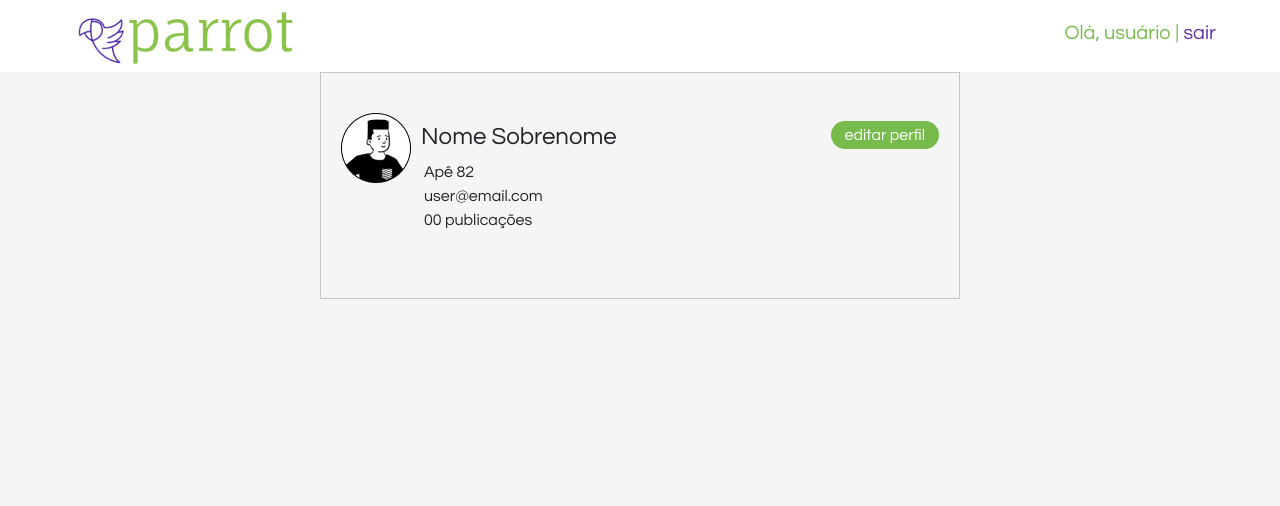
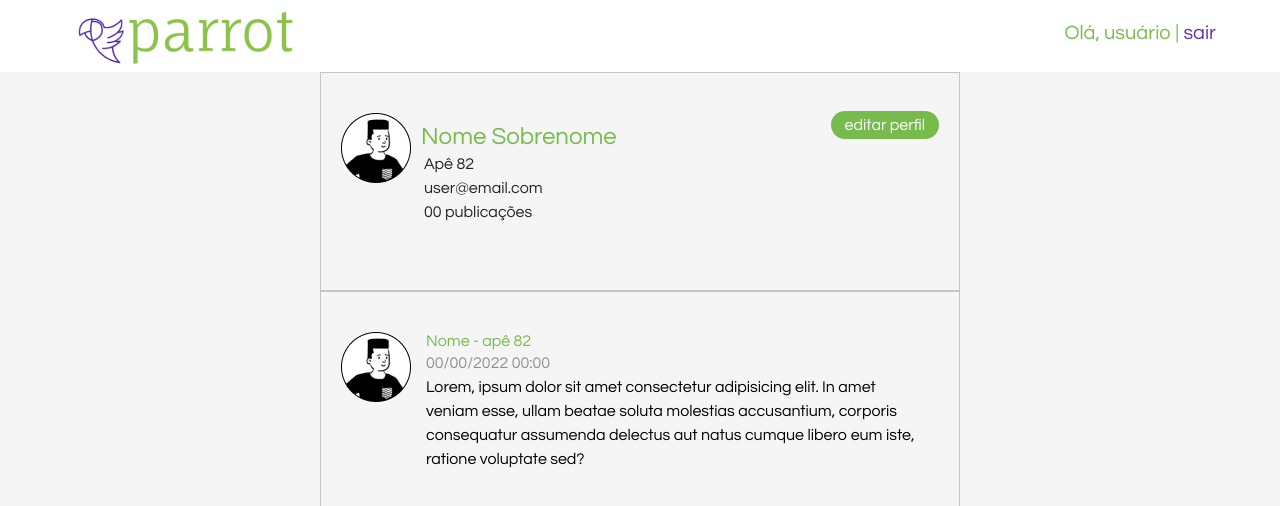
Before and after one commit to laura-cordeiro/parrot, a React (Vite) app in the folder frontend/vite-project/: page /perfil/1 in a window 1280 px wide. Shown: the top 506 px of the page. Built offline with nearby package versions, Linux system fonts and the light colour scheme.

Commit message:
Estilização do componente UserTweets

```diff
--- a/frontend/vite-project/src/App.tsx
+++ b/frontend/vite-project/src/App.tsx
@@ -1,4 +1,4 @@
-import Header from "./components"
+import Header from "./components/Header"
 import MyRoutes from "./MyRoutes"
 import 'bootstrap/dist/css/bootstrap.min.css';
 
--- a/frontend/vite-project/src/components/index.tsx
+++ b/frontend/vite-project/src/components/Header/index.tsx
@@ -1,6 +1,6 @@
-import './Header/styles.css'
+import './styles.css'
 
-import Logo from '../assets/images/parrot-logo-2.png'
+import Logo from '../../assets/images/parrot-logo-2.png'
 import { Link } from 'react-router-dom'
 
 const Header = () => {
@@ -11,7 +11,7 @@ const Header = () => {
                     <img src={Logo} alt='Logo Parrot'></img>
                 </div>
                 <div>
-                    <p>Olá, usuário | <Link to='/login' id='exit'>sair</Link></p>
+                    <p id='usuario'>Olá, usuário | <Link to='/login' id='exit'>sair</Link></p>
                 </div>
             </div>
 
--- a/frontend/vite-project/src/components/Header/styles.css
+++ b/frontend/vite-project/src/components/Header/styles.css
@@ -1,7 +1,7 @@
 header{
     width: 100%;
     background-color: #FFFFFF;
-    box-shadow: 0px 4px 6px rgba(0, 0, 0, 0.08) ;
+    box-shadow: 0px 4px 6px rgba(0, 0, 0, 0.08);
     font-family: Questrial;
 }
 
@@ -15,8 +15,8 @@ header{
 
 }
 
-p{
-    color: #76BB4C;
+#usuario{
+    color: #76BB4C !important;
     font-size: 20px;
 }
 
--- a/frontend/vite-project/src/components/Sections/UserInfoSection/index.tsx
+++ b/frontend/vite-project/src/components/Sections/UserInfoSection/index.tsx
@@ -1,5 +1,6 @@
 import { Link } from 'react-router-dom'
 import Picture  from '../../../assets/images/imagem-perfil.png'
+
 
 import './styles.css'
 
@@ -11,7 +12,7 @@ const UserInfoSection = () => {
                     <img src={Picture} alt='Imagem de perfil'></img>
                 </div>
                 <div className='user-personal-data'>
-                    <h4>Nome Sobrenome</h4>
+                    <h4 className='nome'>Nome Sobrenome</h4>
                     <ul>
                         <li>Apê 82</li>
                         <li>user@email.com</li>
@@ -20,7 +21,8 @@ const UserInfoSection = () => {
                 </div>
             </div>
             <div className='edit-profile'>
-                <Link to='/' id='edit-profile-link'> editar perfil</Link>
+                    <Link to='/' id='edit-profile-link'> editar perfil</Link>
+
             </div>
         </div>
     )
--- a/frontend/vite-project/src/components/Sections/UserInfoSection/styles.css
+++ b/frontend/vite-project/src/components/Sections/UserInfoSection/styles.css
@@ -17,6 +17,10 @@
     margin: 10px;
 }
 
+.nome{
+    color: #76BB4C;
+    margin: 0;
+}
 .user-personal-data ul{
     padding: 0px 3px;
 }
@@ -25,9 +29,6 @@
     list-style: none;
 }
 
-.edit-profile{
-    margin-top: 10px;
-}
 
 #edit-profile-link {
     background-color: #76BB4C;
@@ -35,4 +36,5 @@
     text-decoration: none;
     padding: 6px 14px;
     border-radius: 30px;
+    font-size: 16px;
 }
--- /dev/null
+++ b/frontend/vite-project/src/components/Sections/UserTweets/index.tsx
@@ -0,0 +1,24 @@
+import Picture from '../../../assets/images/imagem-perfil.png'
+
+import './styles.css'
+
+
+
+const UserTweets: React.FC = () => {
+    return(
+        <div className='wrapper'>
+        <div className="user-info">
+            <div className="user-image">
+                <img src={Picture} alt='Imagem de perfil'></img>
+            </div>
+            <div className='user-tweet'>
+                <h6 className='nome'>Nome - apê 82</h6>
+                <span>00/00/2022 00:00</span>
+                <p>Lorem, ipsum dolor sit amet consectetur adipisicing elit. In amet veniam esse, ullam beatae soluta molestias accusantium, corporis consequatur assumenda delectus aut natus cumque libero eum iste, ratione voluptate sed?</p>
+            </div>
+        </div>
+    </div>
+    )
+}
+
+export default UserTweets
--- /dev/null
+++ b/frontend/vite-project/src/components/Sections/UserTweets/styles.css
@@ -0,0 +1,12 @@
+.user-tweet{
+    margin: 0px 15px
+}
+
+span{
+    color: #909090;
+}
+
+p{
+    color: #000000;
+    font-size: 16px;
+}
--- a/frontend/vite-project/src/pages/SignUp/index.tsx
+++ b/frontend/vite-project/src/pages/SignUp/index.tsx
@@ -1,9 +1,11 @@
+import SignUpForm from "../../components/Forms/SignUpForm"
+
 function SignUp() {
 
 
     return (
       <div className="App">
-         <h1>teste2</h1>
+         <SignUpForm />
       </div>
     )
   }
--- a/frontend/vite-project/src/pages/UserProfile/index.tsx
+++ b/frontend/vite-project/src/pages/UserProfile/index.tsx
@@ -1,5 +1,6 @@
-import Header from "../../components"
+import Header from "../../components/Header"
 import UserInfoSection from "../../components/Sections/UserInfoSection"
+import UserTweets from "../../components/Sections/UserTweets"
 
 import './styles.css'
 
@@ -9,6 +10,7 @@ const UserProfile = () => {
       <Header />
       <main>
           <UserInfoSection />
+          <UserTweets />
       </main>
     </div>
  )
```
